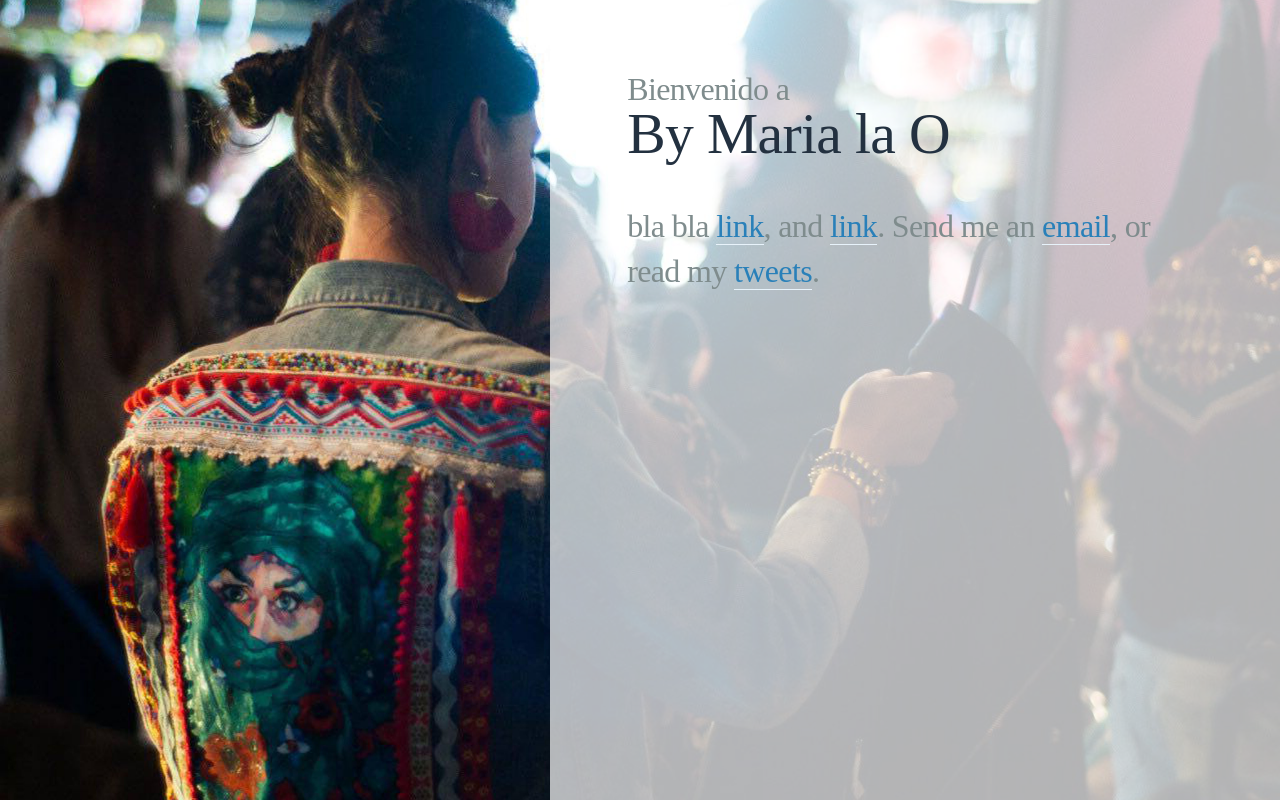
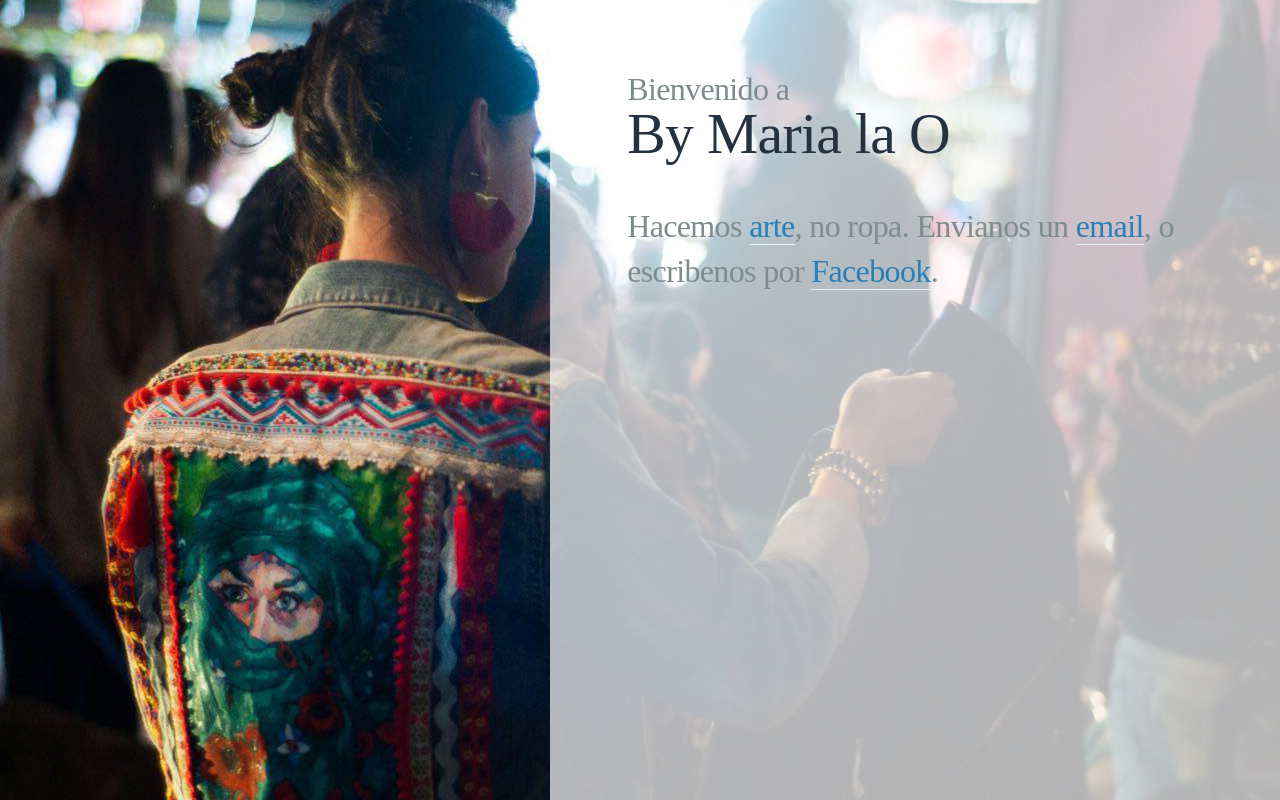
Before and after one commit to thenesis/thenesis.github.io, a website: page index.html in a window 1280 px wide. Drawn offline with Linux system fonts and the light colour scheme.

Commit message:
Index Change

```diff
--- a/index.html
+++ b/index.html
@@ -15,7 +15,7 @@
 		<article>
 			<h2 class="greeting">Bienvenido a</h2>
 			<h1 class="name">By Maria la O</h1>
-			<h3 class="message">bla bla <a href="http://github.com/garand" target="_blank">link</a>, and <a href="http://instagram.com/garand">link</a>. Send me an <a href="mailto:garand@garand.me">email</a>, or read my <a href="http://twitter.com/garand">tweets</a>.</h3>
+			<h3 class="message">Hacemos <a href="http://instagram.com/bymarialao">arte</a>, no ropa. Envianos un <a href="mailto:garand@garand.me">email</a>, o escribenos por <a href="http://facebook.com/bymarialao">Facebook</a>.</h3>
 			<div id="instagram"></div>
 		</article>
 	</body>
```
